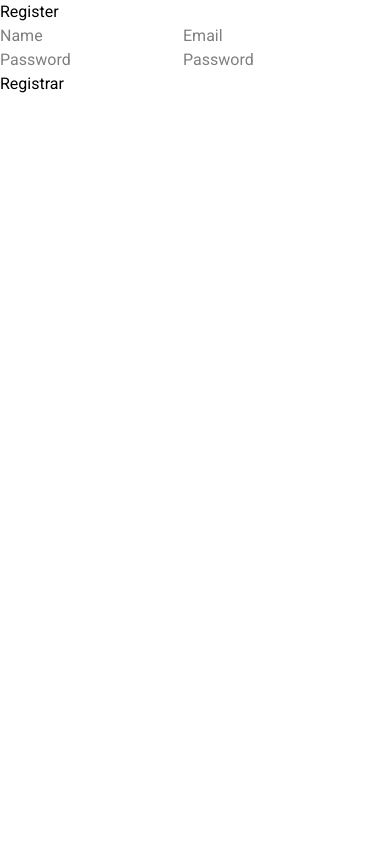
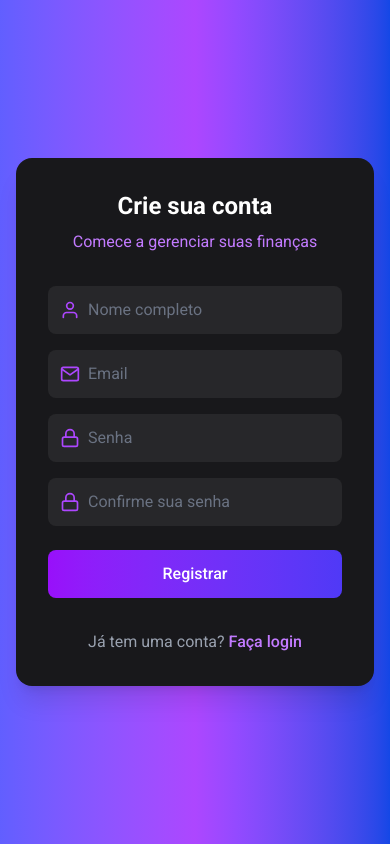
Before and after one commit to janderTodero/dashboard-financeiro, a React (Vite) app: page /register in a window 390 px wide. Built offline with nearby package versions, Linux system fonts and the light colour scheme; no server answers.

Commit message:
responsivity adjustments

```diff
--- a/package.json
+++ b/package.json
@@ -10,6 +10,7 @@
     "preview": "vite preview"
   },
   "dependencies": {
+    "@headlessui/react": "^2.2.7",
     "@tailwindcss/vite": "^4.1.11",
     "axios": "^1.11.0",
     "react": "^19.1.0",
--- a/src/App.jsx
+++ b/src/App.jsx
@@ -1,12 +1,15 @@
 import { Outlet } from "react-router-dom";
 import PrivateRoute from "./components/PrivateRoute";
+import Layout from "./components/Layout";
 
 
 export default function App() {
   return (
     <PrivateRoute>
       <div className="app">
-        <Outlet />
+        <Layout>
+          <Outlet />
+        </Layout>
       </div>
     </PrivateRoute>
   );
--- a/src/components/LoadingSpinner.jsx
+++ b/src/components/LoadingSpinner.jsx
@@ -1,6 +1,6 @@
 export default function LoadingSpinner() {
   return (
-    <div className="flex items-center justify-center h-screen bg-blue-700">
+    <div className="flex items-center justify-center h-screen bg-gradient-to-r from-indigo-500 via-purple-500 to-blue-700">
       <div className="animate-spin rounded-full h-12 w-12 border-4 border-t-transparent border-white"></div>
     </div>
   );
--- a/src/context/TransactionsContext.jsx
+++ b/src/context/TransactionsContext.jsx
@@ -14,7 +14,6 @@ export function TransactionsProvider({ children }) {
             try {
                 const response = await api.get("/transactions");
                 setTransactions(response.data)
-                console.log("Transacoes recebidas:", response.data)
             } catch (error) {
                 console.error("Erro ao buscar transações:", error)
             } finally {
--- a/src/hooks/useTransactionSummary.js
+++ b/src/hooks/useTransactionSummary.js
@@ -18,7 +18,6 @@ export default function useTransactionSummary() {
             .reduce((acc, t) => acc + t.amount, 0);
 
         const total = entradas - saidas;
-        console.log(transactions)
 
         return { entradas, saidas, total };
     }, [transactions, loading]);
--- a/src/pages/Login.jsx
+++ b/src/pages/Login.jsx
@@ -2,53 +2,109 @@ import { useContext, useState } from "react";
 import { AuthContext } from "../context/authContext";
 import { useNavigate } from "react-router-dom";
 import api from "../services/api";
+import { FiMail, FiLock } from "react-icons/fi";
 
 export default function Login() {
-    const { login } = useContext(AuthContext)
+  const { login } = useContext(AuthContext);
   const navigate = useNavigate();
 
   const [email, setEmail] = useState("");
-    const [password , setPassword ] = useState("");
-    const [error, setError ] = useState("");
+  const [password, setPassword] = useState("");
+  const [error, setError] = useState("");
+  const [isLoading, setIsLoading] = useState(false);
 
   const handleSubmit = async (e) => {
     e.preventDefault();
     setError("");
+    setIsLoading(true);
 
     try {
       const response = await api.post("/auth/login", { email, password });
       const { token, user } = response.data;
 
       login(token, user.name);
-
       navigate("/");
     } catch (error) {
-            console.error(error)
-            setError("Inválid email, or password.")
+      console.error(error);
+      setError("Email ou senha inválidos.");
+    } finally {
+      setIsLoading(false);
     }
   };
 
   return (
-        <div>
-      <h2>Login</h2>
-      {error && <p style={{ color: "red" }}>{error}</p>}
-      <form onSubmit={handleSubmit}>
+    <div className="min-h-screen bg-gradient-to-r from-indigo-500 via-purple-500 to-blue-700 flex items-center justify-center p-4">
+      <div className="bg-zinc-900 rounded-2xl shadow-xl p-8 w-full max-w-md">
+        <div className="text-center mb-8">
+          <h2 className="text-2xl font-bold text-white">Acesse sua conta</h2>
+          <p className="text-purple-400 mt-2">Controle suas finanças pessoais</p>
+        </div>
+
+        {error && (
+          <div className="mb-4 p-3 bg-red-500/20 rounded-lg text-red-400 text-center">
+            {error}
+          </div>
+        )}
+
+        <form onSubmit={handleSubmit} className="space-y-6">
+          <div className="space-y-4">
+            <div className="relative">
+              <div className="absolute inset-y-0 left-0 pl-3 flex items-center pointer-events-none">
+                <FiMail className="text-purple-500" size={20} />
+              </div>
               <input
                 type="email"
                 placeholder="Email"
                 value={email}
                 onChange={(e) => setEmail(e.target.value)}
                 required
+                className="w-full pl-10 pr-4 py-3 bg-zinc-800 rounded-lg text-white placeholder-gray-500 focus:outline-none focus:ring-2 focus:ring-purple-600"
               />
+            </div>
+
+            <div className="relative">
+              <div className="absolute inset-y-0 left-0 pl-3 flex items-center pointer-events-none">
+                <FiLock className="text-purple-500" size={20} />
+              </div>
               <input
                 type="password"
                 placeholder="Senha"
                 value={password}
                 onChange={(e) => setPassword(e.target.value)}
                 required
+                className="w-full pl-10 pr-4 py-3 bg-zinc-800 rounded-lg text-white placeholder-gray-500 focus:outline-none focus:ring-2 focus:ring-purple-600"
               />
-        <button type="submit">Entrar</button>
+            </div>
+          </div>
+
+          <button
+            type="submit"
+            disabled={isLoading}
+            className="w-full cursor-pointer bg-gradient-to-r from-purple-600 to-indigo-600 text-white py-3 rounded-lg font-medium hover:from-purple-700 hover:to-indigo-700 transition-all duration-300 focus:outline-none focus:ring-2 focus:ring-purple-500 focus:ring-offset-2 focus:ring-offset-zinc-900 disabled:opacity-70"
+          >
+            {isLoading ? (
+              <span className="flex items-center justify-center">
+                <span className="animate-spin rounded-full h-5 w-5 border-b-2 border-white mr-2"></span>
+                Carregando...
+              </span>
+            ) : (
+              "Entrar"
+            )}
+          </button>
         </form>
+
+        <div className="mt-8 text-center text-gray-400">
+          <p>
+            Não tem uma conta?{" "}
+            <a
+              href="/register"
+              className="text-purple-400 hover:text-purple-300 font-medium transition-colors"
+            >
+              Registre-se
+            </a>
+          </p>
         </div>
-    )
+      </div>
+    </div>
+  );
 }
--- a/src/pages/Register.jsx
+++ b/src/pages/Register.jsx
@@ -1,79 +1,162 @@
-import { useContext, useState } from "react";
-import { AuthContext } from "../context/authContext";
+import { useState } from "react";
 import { useNavigate } from "react-router-dom";
 import api from "../services/api";
+import { FiUser, FiMail, FiLock } from "react-icons/fi";
 
-export default function Register () {
-    const { login } = useContext(AuthContext)
-    const navigate = useNavigate()
+export default function Register() {
+  const navigate = useNavigate();
 
   const [name, setName] = useState("");
-    const [email, setEmail]= useState("");
+  const [email, setEmail] = useState("");
   const [password, setPassword] = useState("");
-    const [confirmPassword, setConfirmPassword] = useState("")
+  const [confirmPassword, setConfirmPassword] = useState("");
   const [error, setError] = useState("");
+  const [isLoading, setIsLoading] = useState(false);
+  const [successMessage, setSuccessMessage] = useState("");
 
   const handleSubmit = async (e) => {
     e.preventDefault();
-        setError("");
 
-        if(password !== confirmPassword) {
-            setError("Password confirmation does not match")
-            return
+    if (password !== confirmPassword) {
+      setError("As senhas não coincidem");
+      return;
     }
 
+    setError("");
+    setIsLoading(true);
+
     try {
-            const response = await api.post("/auth/register", { name, email, password});
-            const { token } = response.data;
+      const response = await api.post("/auth/register", {
+        name,
+        email,
+        password
+      });
 
-            login(token)
-            navigate("/")
+      if (response.status === 201) {
+        setSuccessMessage("Conta criada com sucesso! Redirecionando...");
+        setTimeout(() => {
+          navigate("/login");
+        }, 2000);
+      }
     } catch (error) {
-            console.error(error)
-
-            if (error.response && error.response.data && error.response.data.message) {
-                setError(error.response.data.message);
+      console.error(error);
+      if (error.response && error.response.data) {
+        setError(error.response.data.message || "Erro ao criar conta");
       } else {
-                setError("Error to register. Try again later");
+        setError("Erro ao conectar com o servidor");
       }
+    } finally {
+      setIsLoading(false);
     }
   };
 
-    return(
-         <div>
-      <h2>Register</h2>
-      {error && <p style={{ color: "red" }}>{error}</p>}
-      <form onSubmit={handleSubmit}>
+  return (
+    <div className="min-h-screen bg-gradient-to-r from-indigo-500 via-purple-500 to-blue-700 flex items-center justify-center p-4">
+      <div className="bg-zinc-900 rounded-2xl shadow-xl p-8 w-full max-w-md">
+        <div className="text-center mb-8">
+          <h2 className="text-2xl font-bold text-white">Crie sua conta</h2>
+          <p className="text-purple-400 mt-2">Comece a gerenciar suas finanças</p>
+        </div>
+
+        {error && (
+          <div className="mb-4 p-3 bg-red-500/20 rounded-lg text-red-400 text-center">
+            {error}
+          </div>
+        )}
+
+        {successMessage && (
+          <div className="mb-4 p-3 bg-green-500/20 rounded-lg text-green-400 text-center">
+            {successMessage}
+          </div>
+        )}
+
+        <form onSubmit={handleSubmit} className="space-y-6">
+          <div className="space-y-4">
+            <div className="relative">
+              <div className="absolute inset-y-0 left-0 pl-3 flex items-center pointer-events-none">
+                <FiUser className="text-purple-500" size={20} />
+              </div>
               <input
                 type="text"
-          placeholder="Name"
+                placeholder="Nome completo"
                 value={name}
                 onChange={(e) => setName(e.target.value)}
                 required
+                className="w-full pl-10 pr-4 py-3 bg-zinc-800 rounded-lg text-white placeholder-gray-500 focus:outline-none focus:ring-2 focus:ring-purple-600"
               />
+            </div>
+
+            <div className="relative">
+              <div className="absolute inset-y-0 left-0 pl-3 flex items-center pointer-events-none">
+                <FiMail className="text-purple-500" size={20} />
+              </div>
               <input
                 type="email"
                 placeholder="Email"
                 value={email}
                 onChange={(e) => setEmail(e.target.value)}
                 required
+                className="w-full pl-10 pr-4 py-3 bg-zinc-800 rounded-lg text-white placeholder-gray-500 focus:outline-none focus:ring-2 focus:ring-purple-600"
               />
+            </div>
+
+            <div className="relative">
+              <div className="absolute inset-y-0 left-0 pl-3 flex items-center pointer-events-none">
+                <FiLock className="text-purple-500" size={20} />
+              </div>
               <input
                 type="password"
-          placeholder="Password"
+                placeholder="Senha"
                 value={password}
                 onChange={(e) => setPassword(e.target.value)}
                 required
+                className="w-full pl-10 pr-4 py-3 bg-zinc-800 rounded-lg text-white placeholder-gray-500 focus:outline-none focus:ring-2 focus:ring-purple-600"
               />
+            </div>
+
+            <div className="relative">
+              <div className="absolute inset-y-0 left-0 pl-3 flex items-center pointer-events-none">
+                <FiLock className="text-purple-500" size={20} />
+              </div>
               <input
                 type="password"
-          placeholder="Password"
+                placeholder="Confirme sua senha"
                 value={confirmPassword}
                 onChange={(e) => setConfirmPassword(e.target.value)}
                 required
+                className="w-full pl-10 pr-4 py-3 bg-zinc-800 rounded-lg text-white placeholder-gray-500 focus:outline-none focus:ring-2 focus:ring-purple-600"
               />
-        <button type="submit">Registrar</button>
+            </div>
+          </div>
+
+          <button
+            type="submit"
+            disabled={isLoading}
+            className="w-full cursor-pointer bg-gradient-to-r from-purple-600 to-indigo-600 text-white py-3 rounded-lg font-medium hover:from-purple-700 hover:to-indigo-700 transition-all duration-300 focus:outline-none focus:ring-2 focus:ring-purple-500 focus:ring-offset-2 focus:ring-offset-zinc-900 disabled:opacity-70"
+          >
+            {isLoading ? (
+              <span className="flex items-center justify-center">
+                <span className="animate-spin rounded-full h-5 w-5 border-b-2 border-white mr-2"></span>
+                Criando conta...
+              </span>
+            ) : (
+              "Registrar"
+            )}
+          </button>
         </form>
+
+        <div className="mt-8 text-center text-gray-400">
+          <p>
+            Já tem uma conta?{" "}
+            <a
+              href="/login"
+              className="text-purple-400 hover:text-purple-300 font-medium transition-colors"
+            >
+              Faça login
+            </a>
+          </p>
         </div>
-    )
+      </div>
+    </div>
+  );
 }
```
Also changed, not shown: src/components/Layout.jsx (added, +81 -0 lines), src/components/Sidebar.jsx (+6 -6 lines), src/pages/Dashboard.jsx (+38 -25 lines), 1 other file (tests, documents, lock files or other folders). Lines whose indentation alone changed are shown as unchanged.
